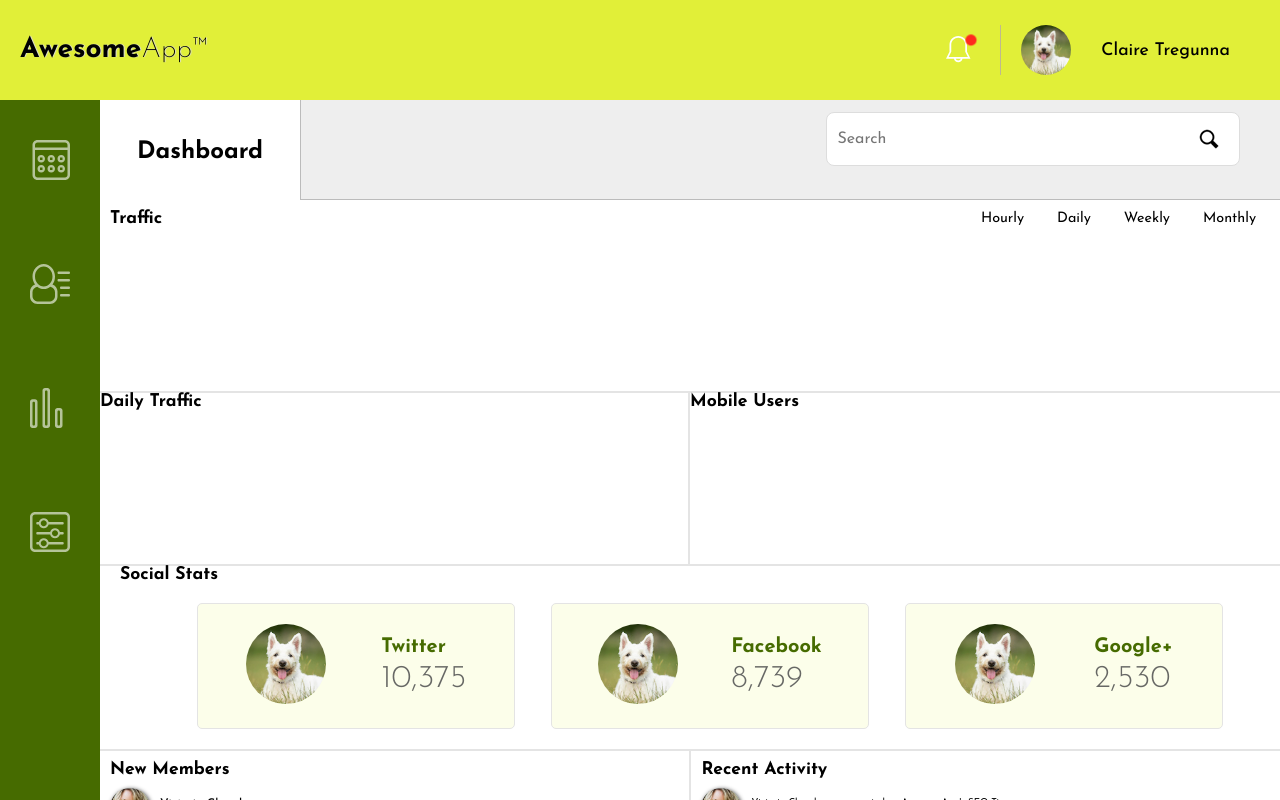
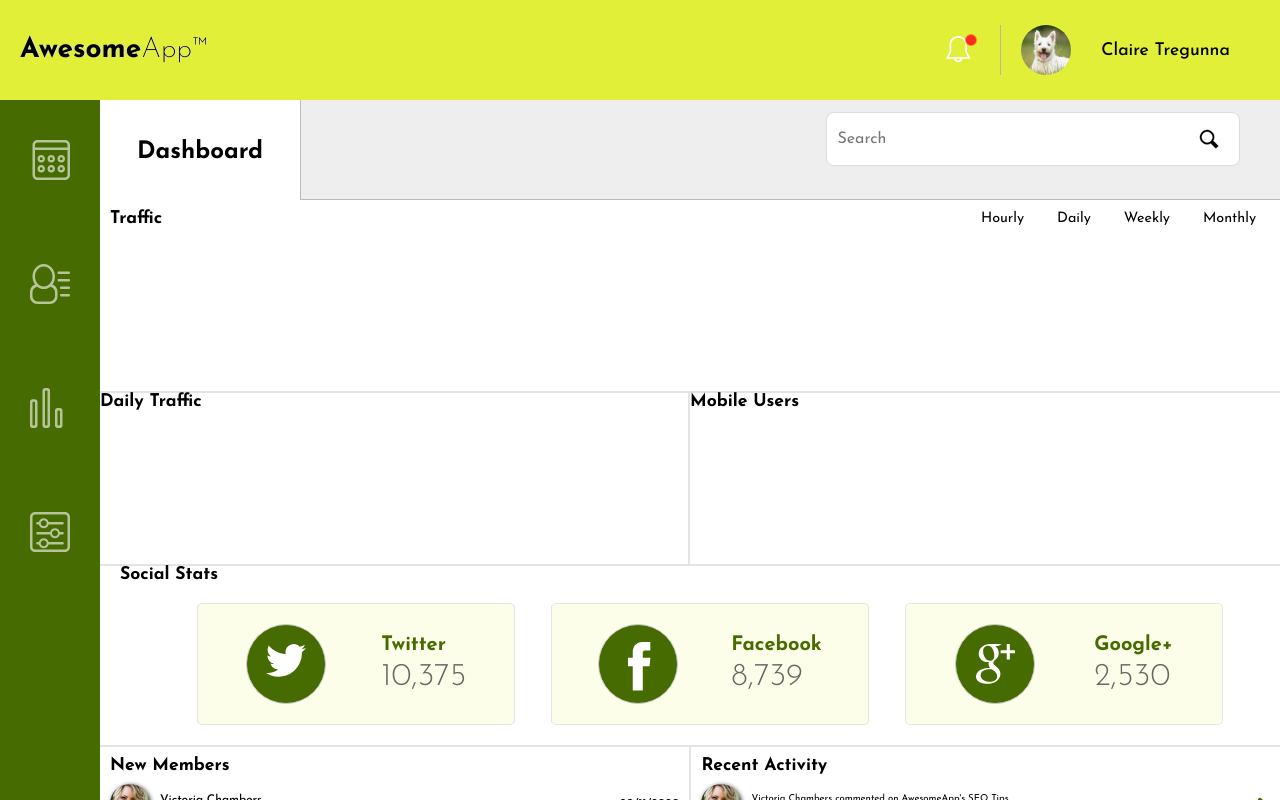
Before and after one commit to c-tregunna/Tech-Degree-Project-07, a plain HTML site: page index.html in a window 1280 px wide. Drawn offline with Linux system fonts and the light colour scheme.

Commit message:
social icon svg's

```diff
--- a/css/styles.css
+++ b/css/styles.css
@@ -318,14 +318,29 @@ Social
 .social-1:hover,
 .social-2:hover,
 .social-3:hover {
-    background: rgba(225, 239, 56, .8);
+    background: rgba(225, 239, 56, .6);
 }
 
-.social-image img {
+#layer_1 {
+    width: 40px;
+    height: 40px;
+}
+
+.social-image {
+    display: flex;
+    justify-content: center;
     border-radius: 50%;
     width: 80px;
     height: 80px;
+    background-color: #466B00;
+    border: 1px solid #ccc;
 }
+
+.social-image svg {
+    margin: auto;
+}
+
+
 
 /* ------
 members and activity
--- a/index.html
+++ b/index.html
@@ -74,21 +74,56 @@
                 <div class="social-inner">
                     <div class="social-flex">
                         <div class="social-1">
-                            <div class="social-image"><img src="images/meg.jpg" alt="Twitter icon"></div>
+                            <div class="social-image">
+                                <?xml version="1.0" encoding="utf-8"?>
+                                    <!-- Generator: Adobe Illustrator 19.1.0, SVG Export Plug-In . SVG Version: 6.00 Build 0)  -->
+                                    <svg version="1.1" id="Layer_1" xmlns="http://www.w3.org/2000/svg" xmlns:xlink="http://www.w3.org/1999/xlink" x="0px" y="0px"
+                                        viewBox="0 0 32 32" style="enable-background:new 0 0 32 32;" xml:space="preserve" height="40px">
+                                    <path class="twitter" fill="white" d="M32,3.1c-1.2,0.5-2.4,0.9-3.8,1c1.4-0.8,2.4-2.1,2.9-3.6c-1.3,0.8-2.7,1.3-4.2,1.6C25.8,0.8,24,0,22.2,0
+                                        c-3.6,0-6.6,2.9-6.6,6.6c0,0.5,0.1,1,0.2,1.5C10.3,7.8,5.5,5.2,2.2,1.2c-0.6,1-0.9,2.1-0.9,3.3c0,2.3,1.2,4.3,2.9,5.5
+                                        c-1.1,0-2.1-0.3-3-0.8c0,0,0,0.1,0,0.1c0,3.2,2.3,5.8,5.3,6.4c-0.6,0.1-1.1,0.2-1.7,0.2c-0.4,0-0.8,0-1.2-0.1
+                                        c0.8,2.6,3.3,4.5,6.1,4.6c-2.2,1.8-5.1,2.8-8.2,2.8c-0.5,0-1.1,0-1.6-0.1c2.9,1.9,6.4,3,10.1,3c12.1,0,18.7-10,18.7-18.7
+                                        c0-0.3,0-0.6,0-0.8C30,5.6,31.1,4.4,32,3.1z"/>
+                                    </svg>
+                            </div>
                             <div class="social-text">
                                 <p class="social-name">Twitter</p>
                                 <p class="totals">10,375</p>
                             </div>
                         </div>
                         <div class="social-2">
-                            <div class="social-image"><img src="images/meg.jpg" alt="Facebook icon"></div>
+                            <div class="social-image facebook">
+                                <?xml version="1.0" ?><!DOCTYPE svg  PUBLIC '-//W3C//DTD SVG 1.1//EN'  'http://www.w3.org/Graphics/SVG/1.1/DTD/svg11.dtd'><svg enable-background="new 0 0 56.693 56.693" height="56.693px" id="Layer_1" version="1.1" viewBox="0 0 56.693 56.693" width="56.693px" xml:space="preserve" xmlns="http://www.w3.org/2000/svg" xmlns:xlink="http://www.w3.org/1999/xlink" height="40px"><path fill="white" d="M40.43,21.739h-7.645v-5.014c0-1.883,1.248-2.322,2.127-2.322c0.877,0,5.395,0,5.395,0V6.125l-7.43-0.029  c-8.248,0-10.125,6.174-10.125,10.125v5.518h-4.77v8.53h4.77c0,10.947,0,24.137,0,24.137h10.033c0,0,0-13.32,0-24.137h6.77  L40.43,21.739z"/></svg>
+                            </div>
                             <div class="social-text">
                                 <p class="social-name">Facebook</p>
                                 <p class="totals">8,739</p>
                             </div>
                         </div>
                         <div class="social-3">
-                            <div class="social-image"><img src="images/meg.jpg" alt="Google+ icon"></div>
+                            <div class="social-image">
+                                <?xml version="1.0" encoding="utf-8"?>
+                                    <!-- Generator: Adobe Illustrator 19.1.0, SVG Export Plug-In . SVG Version: 6.00 Build 0)  -->
+                                    <svg version="1.1" id="Layer_1" xmlns="http://www.w3.org/2000/svg" xmlns:xlink="http://www.w3.org/1999/xlink" x="0px" y="0px"
+                                        viewBox="0 0 32 32" style="enable-background:new 0 0 32 32;" xml:space="preserve" height="40px">
+                                    <path fill="white" d="M17.7,25.7c0-0.3,0-0.5-0.1-0.8c-0.1-0.2-0.1-0.5-0.2-0.7c-0.1-0.2-0.2-0.4-0.3-0.7c-0.2-0.2-0.3-0.4-0.4-0.6
+                                        c-0.1-0.2-0.3-0.3-0.5-0.6c-0.2-0.2-0.4-0.4-0.5-0.5c-0.1-0.1-0.3-0.3-0.6-0.5c-0.3-0.2-0.5-0.4-0.6-0.4s-0.3-0.2-0.6-0.4
+                                        c-0.3-0.2-0.5-0.4-0.6-0.4c-0.2,0-0.5,0-1,0c-0.7,0-1.4,0-2,0.1c-0.7,0.1-1.4,0.2-2.1,0.5c-0.7,0.2-1.3,0.5-1.9,0.9s-1,0.8-1.3,1.4
+                                        c-0.3,0.6-0.5,1.3-0.5,2.1c0,0.9,0.2,1.7,0.7,2.3c0.5,0.7,1.1,1.2,1.8,1.6s1.5,0.7,2.3,0.9s1.6,0.3,2.4,0.3c0.8,0,1.5-0.1,2.2-0.2
+                                        c0.7-0.2,1.3-0.4,1.9-0.8c0.6-0.3,1.1-0.8,1.4-1.4C17.5,27.2,17.7,26.5,17.7,25.7z M15.4,9.1c0-0.8-0.1-1.6-0.3-2.5
+                                        c-0.2-0.9-0.5-1.7-0.9-2.5c-0.4-0.8-0.9-1.5-1.6-2c-0.7-0.5-1.5-0.8-2.3-0.8c-1.2,0-2.1,0.4-2.8,1.3c-0.7,0.9-1,1.9-1,3.2
+                                        c0,0.6,0.1,1.2,0.2,1.9c0.1,0.7,0.4,1.3,0.7,2c0.3,0.7,0.7,1.3,1.1,1.8c0.4,0.5,0.9,1,1.5,1.3c0.6,0.3,1.2,0.5,1.9,0.5
+                                        c1.2,0,2.1-0.4,2.7-1.2C15.1,11.4,15.4,10.4,15.4,9.1z M12.9,0h8.4l-2.6,1.5h-2.6c0.9,0.6,1.6,1.4,2.1,2.4s0.8,2.1,0.8,3.2
+                                        c0,0.9-0.1,1.8-0.4,2.5c-0.3,0.7-0.7,1.3-1.1,1.8c-0.4,0.4-0.8,0.9-1.3,1.2c-0.4,0.4-0.8,0.8-1.1,1.2c-0.3,0.4-0.4,0.8-0.4,1.3
+                                        c0,0.3,0.1,0.7,0.3,1c0.2,0.3,0.5,0.6,0.8,0.9c0.3,0.3,0.7,0.6,1.1,0.9c0.4,0.3,0.8,0.7,1.2,1.1c0.4,0.4,0.8,0.8,1.1,1.3
+                                        c0.3,0.5,0.6,1,0.8,1.6c0.2,0.6,0.3,1.3,0.3,2c0,2.1-0.9,3.9-2.7,5.4c-1.9,1.7-4.6,2.5-8.1,2.5c-0.8,0-1.5-0.1-2.3-0.2
+                                        c-0.8-0.1-1.6-0.3-2.3-0.6c-0.8-0.3-1.5-0.7-2.1-1.1c-0.6-0.4-1.1-1-1.5-1.7C1,27.6,0.8,26.9,0.8,26c0-0.8,0.2-1.6,0.7-2.6
+                                        c0.4-0.8,1-1.5,1.8-2.1c0.8-0.6,1.8-1.1,2.8-1.4c1-0.3,2-0.5,3-0.7c0.9-0.1,1.9-0.2,2.9-0.3c-0.8-1.1-1.2-2-1.2-2.9
+                                        c0-0.2,0-0.3,0-0.5c0-0.1,0.1-0.3,0.1-0.4c0-0.1,0.1-0.2,0.2-0.4c0.1-0.2,0.1-0.3,0.1-0.4c-0.5,0.1-1,0.1-1.3,0.1
+                                        c-1.9,0-3.5-0.6-4.9-1.9c-1.4-1.3-2-2.8-2-4.7c0-1.8,0.6-3.4,1.8-4.8C6,1.7,7.5,0.8,9.3,0.4C10.5,0.1,11.7,0,12.9,0z M32.8,4.9v2.5
+                                        h-4.9v4.9h-2.5V7.4h-4.9V4.9h4.9V0h2.5v4.9H32.8z"/>
+                                    </svg>
+                            </div>
                             <div class="social-text">
                                 <p class="social-name">Google+</p>
                                 <p class="totals">2,530</p>
```
